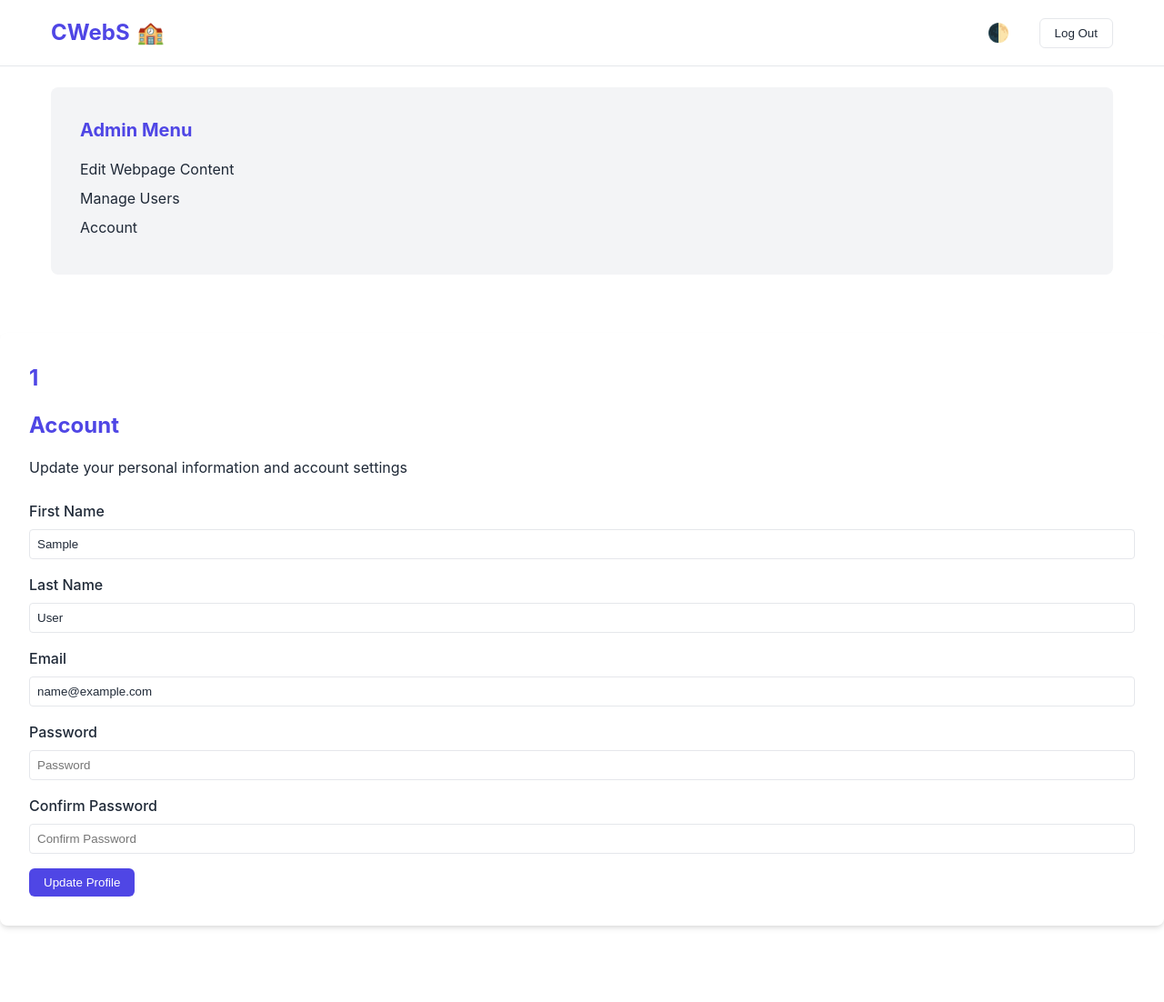
After one commit to Ikkoni/CWebS, a PHP site: page /account.php in a window 1280 px wide. The commit adds this page. Shown: the whole page at 91% size. Run offline with PHP 8.4, Linux system fonts and the light colour scheme; the visitor is signed in with stand-in values (Sample User, id 1); tables that the repository leaves empty or names only in its code hold one stand-in row (values such as "Sample post").

Commit message:
+accouuunt real

```diff
--- /dev/null
+++ b/account.php
@@ -0,0 +1,128 @@
+<?php
+    //Connect to database
+    include 'connect.php';
+    include 'dashboard_nav.php';
+    //Check if an account is not logged in
+    if(!isset($_SESSION['email'])) {
+        header('location: login.php');
+    }
+
+    $id = $_SESSION['id'] ?? $_GET['id'];
+    $message = '';
+
+    $select = "SELECT * FROM users WHERE id = '$id'";
+    $result = mysqli_query($con, $select);
+    if (mysqli_num_rows($result) > 0) {
+        $user = mysqli_fetch_assoc($result);
+    }
+
+    if (isset($_POST['submit'])) {
+        //Store form values in variables
+        $first_name = mysqli_real_escape_string($con, $_POST['first_name']);
+        $last_name = mysqli_real_escape_string($con, $_POST['last_name']);
+        $email = mysqli_real_escape_string($con, $_POST['email']);
+        $password = mysqli_real_escape_string($con, $_POST['password']);
+        $confirm_password = mysqli_real_escape_string($con, $_POST['confirm_password']);
+
+        if ($password === $confirm_password){
+        $hashed_password = password_hash($password, PASSWORD_DEFAULT);
+
+        $select = "SELECT * FROM users WHERE email = '$email'";
+        $result = mysqli_query($con, $select);
+
+        if (mysqli_num_rows($result) > 0) {
+            $_SESSION['status'] = "This email is already registered. Please use a different email.";
+            header('location:account.php');
+            exit;
+        }
+
+        else {
+            $update = "UPDATE users SET first_name='$first_name', last_name='$last_name', email='$email', password='$hashed_password' WHERE id = '$id'";
+            $result = mysqli_query($con, $update);
+            $selectUpdate = "SELECT * FROM users WHERE id = '$id'";
+            $resultUpdate = mysqli_query($con, $selectUpdate);
+            if (mysqli_num_rows($resultUpdate) > 0) {
+                $user = mysqli_fetch_assoc($resultUpdate);
+                $_SESSION['id'] = $user['id'];
+                $_SESSION['first_name'] = $user['first_name'];
+                $_SESSION['last_name'] = $user['last_name'];
+                $_SESSION['email'] = $user['email'];
+                $_SESSION['password'] = $user['password'];
+            }
+        }
+    }
+    else{
+        $_SESSION['status'] = "Password and Confirm Password does not match";
+        header('location:account.php');
+        exit;
+    }
+}
+
+    // Pop up window action handling
+    if (!empty($message)):
+?>
+        <script type="text/javascript">
+            alert('<?php echo htmlspecialchars($message)?>');
+        </script>
+<?php endif; ?>
+
+<!DOCTYPE html>
+<html lang="en">
+<head>
+    <meta charset="UTF-8">
+    <meta name="viewport" content="width=device-width, initial-scale=1.0">
+    <title>User Details</title>
+    <link rel="stylesheet" href="updateForm.css">
+    <link rel="stylesheet" href="https://cdnjs.cloudflare.com/ajax/libs/font-awesome/5.15.3/css/all.min.css">
+    <script>
+        function toggleMenu() {
+            const menuBar = document.getElementById('menu-bar');
+            menuBar.classList.toggle('active');
+        }
+    </script>
+</head>
+<body>
+    <header>
+    </header>
+    <main>
+    <div class = dashboard-card>
+    <?php
+        if(isset($_SESSION['success']) && $_SESSION['success'] !=''){
+            echo '<h2>'.$_SESSION['success'].'</h2>';
+            unset($_SESSION['success']);
+        }
+
+        if(isset($_SESSION['status']) && $_SESSION['status'] !=''){
+            echo '<h2> '.$_SESSION['status'].'</h2>';
+            unset($_SESSION['status']);
+        }
+     ?>
+        <form method="post">
+            <div class = "profile-settings">
+            <h2>Account</h2>
+            <p>Update your personal information and account settings</p><br>
+            <div class="form-group">
+                <label>First Name</label>
+                <input type="text" name="first_name" placeholder="First Name" value="<?php echo $user['first_name']?>" autocomplete="off" required>
+            </div>
+            <div class="form-group">
+            <label>Last Name</label>
+                <input type="text" name="last_name" placeholder="Last Name" value="<?php echo $user['last_name']?>" autocomplete="off" required><br>
+            </div>
+            <div class="form-group">
+            <label>Email</label>
+                <input type="text" name="email" placeholder="Email" value="<?php echo $user['email']?>" autocomplete="off" required><br>
+            </div>
+            <div class="form-group">
+            <label>Password</label>
+                <input type="password" name="password" placeholder="Password" autocomplete="off" required><br>
+            </div>
+            <div class="form-group">
+            <label>Confirm Password</label>
+                <input type="password" name="confirm_password" placeholder="Confirm Password" autocomplete="off" required><br>
+            </div>
+  <button class="btn btn-primary"type="submit" name="submit" value="Submit">Update Profile</button>
+        </form>
+    </main>
+</body>
+</html>
--- a/dashboard_nav.php
+++ b/dashboard_nav.php
@@ -23,7 +23,7 @@
         <li><a href="edit_webpage.php" data-section="webpage-content">Edit Webpage Content</a></li>
 
         <?php if ($role !== 'Editor') : ?>
-            <li><a href="webpagedesign.php" data-section="webpage-design">Modify Website Design</a></li>
+            <!-- <li><a href="webpagedesign.php" data-section="webpage-design">Modify Website Design</a></li> -->
             <li><a href="user_management.php" data-section="user-management">Manage Users</a></li>
         <?php endif; ?>
 
@@ -34,12 +34,12 @@
 
 
         <?php if ($role === 'Admin') : ?>
-            <li><a href="sitesettings.php" data-section="site-settings">Site Settings</a></li>
+            <!-- <li><a href="sitesettings.php" data-section="site-settings">Site Settings</a></li> -->
         <?php endif; ?>
 
 
         <?php if ($role === 'SuperAdmin') : ?>
-            <li><a href="systemsettings.php" data-section="system-settings">System Settings</a></li>
+            <!-- <li><a href="systemsettings.php" data-section="system-settings">System Settings</a></li> -->
         <?php endif; ?>
 
 
--- a/edit_user.php
+++ b/edit_user.php
@@ -37,7 +37,7 @@
         $stmt->execute();
 
         if ($stmt->affected_rows > 0) {
-            header('location:usermanagement.php');
+            header('location:user_management.php');
         } else {
             die(mysqli_error($con));
         }
--- a/login.php
+++ b/login.php
@@ -1,7 +1,6 @@
 <?php
 // Include the database connection
 include 'connect.php';
-
 // Start the session to store login data
 session_start();
 
@@ -21,7 +20,7 @@
 
         if (password_verify($password, $user['password'])) {
             // If successful, store user data in session and redirect
-            $_SESSION['user_id'] = $user['id'];
+            $_SESSION['id'] = $user['id'];
             $_SESSION['name'] = $user['name'];
             $_SESSION['email'] = $user['email'];
             $_SESSION['role'] = $user['role'];
--- a/sitesettings.php
+++ b/sitesettings.php
@@ -1,3 +1,7 @@
+<?php
+include 'connect.php';
+include 'dashboard_nav.php';
+?>
 <!DOCTYPE html>
 <html lang="en">
 <head>
@@ -5,7 +9,6 @@
     <link href="style.css" rel="stylesheet">
 </head>
 <body>
-<?php include 'dashboard_nav.php'; ?>
      <?php include 'header.php'; ?>
      <div class="dashboard-card">
 <h2>Site Settings</h2>
--- a/systemsettings.php
+++ b/systemsettings.php
@@ -1,3 +1,7 @@
+<?php
+include 'connect.php';
+include 'dashboard_nav.php';
+?>
 <!DOCTYPE html>
 <html lang="en">
 <head>
@@ -5,7 +9,7 @@
     <link href="style.css" rel="stylesheet">
 </head>
 <body>
-<?php include 'dashboard_nav.php'; ?>
+
 
         <div class = dashboard-card>
             <h2>System Settings</h2>
--- a/webpagedesign.php
+++ b/webpagedesign.php
@@ -1,3 +1,7 @@
+<?php
+include 'connect.php';
+include 'dashboard_nav.php';
+?>
 <!DOCTYPE html>
 <html lang="en">
 <head>
@@ -5,7 +9,6 @@
     <link href="style.css" rel="stylesheet">
 </head>
 <body>
-<?php include 'dashboard_nav.php'; ?>
      <div class="dashboard-card">
     <h2>Modify Website Design</h2>
                 <p>Customize the look and feel of your school's website.</p>
```
Also changed, not shown: edit_webpage.php (+7 -7 lines), logout.php (added, +8 -0 lines), school_management.php (+5 -4 lines), user_management.php (+5 -4 lines).
